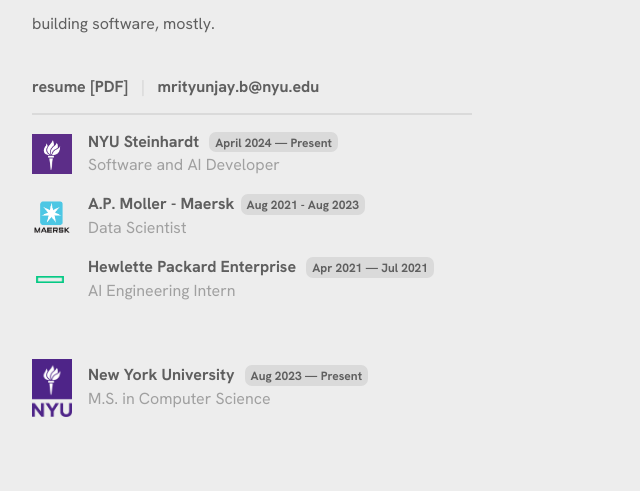
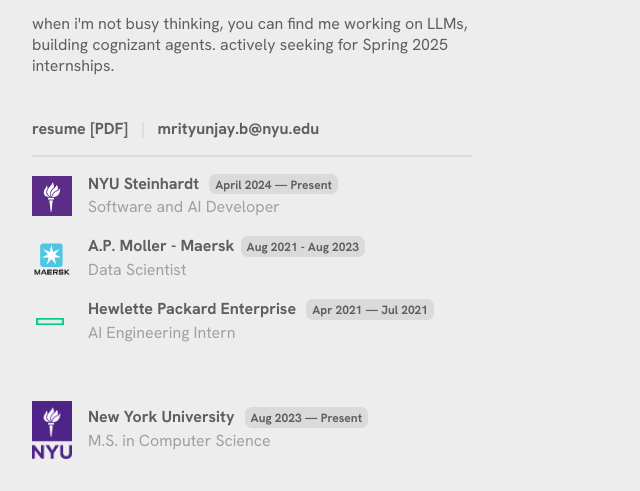
Before and after one commit to mewtyunjay/mewtyunjay.github.io, a plain HTML site: page index.html in a window 1280 px wide. Shown: the part 390-881 px from the top of the page, without its empty margins (0-640 px from the left). Before the commit the page ends 839 px from the top, so only its background shows below. Drawn offline with nearby package versions, Linux system fonts and the light colour scheme; a script that the page names is missing.

Commit message:
changed bio

```diff
--- a/index.html
+++ b/index.html
@@ -34,8 +34,8 @@
       <img src="assets/about/shiv.jpeg" width="100%" height="auto"/>
       <br><br>
       <h1>mrityunjay bhanja</h1>
-      <p>building software, mostly.<br><br><br><a
-          href="mrityunjay_resume.pdf" class="social-link">resume [PDF]</a>&nbsp;&nbsp;&nbsp;<span
+      <p>when i'm not busy thinking, you can find me working on LLMs, building cognizant agents. actively seeking for Spring 2025 internships. <br><br><br>
+        <a href="mrityunjay_resume.pdf" class="social-link">resume [PDF]</a>&nbsp;&nbsp;&nbsp;<span
           style="color: #dadada; font-weight: bolder">|</span>&nbsp;&nbsp;&nbsp;<a href="mailto:mrityunjay.b@nyu.edu"
           class="social-link">mrityunjay.b@nyu.edu</a></p>
       <hr style="border: 1px solid #dadada;" />
```
